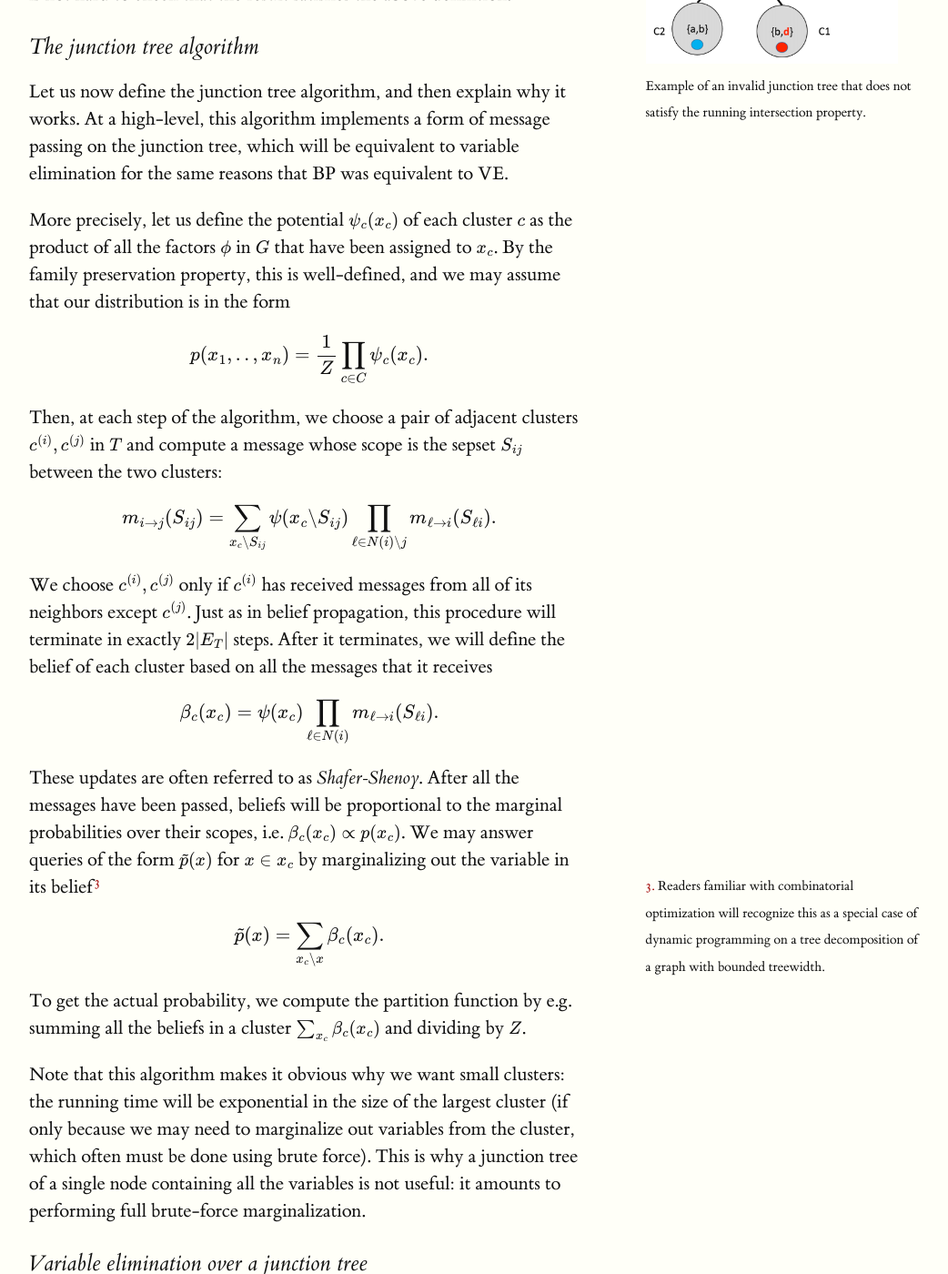
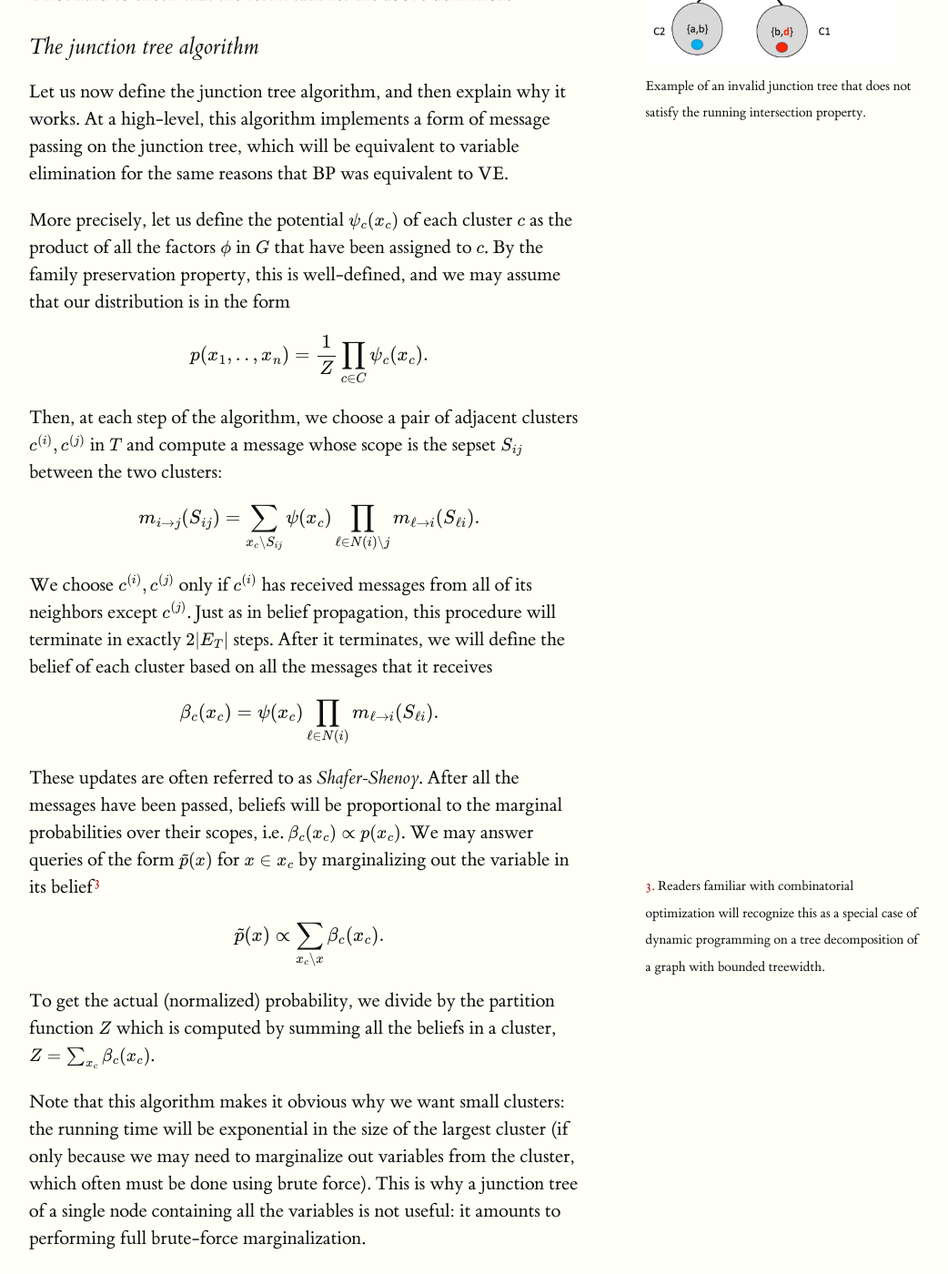
Before and after one commit to ermongroup/cs228-notes, a Jekyll site: the page built from inference/jt/index.md, in a window 1280 px wide and 1400 px high, scrolled down 7100 px. Shown: the whole window at 91% size, without its empty margins (128-1170 px from the left). Built offline with Jekyll 4.4.1, drawn with Linux system fonts in a browser that asks for light colours; formulas are drawn with MathJax 3; some of the changed text lies outside the part shown.

Commit message:
Fix typos in JT notes

```diff
--- a/inference/jt/index.md
+++ b/inference/jt/index.md
@@ -137,14 +137,14 @@ A special case when we *can* find the optimal junction tree is when $$G$$ itself
 
 Let us now define the junction tree algorithm, and then explain why it works. At a high-level, this algorithm implements a form of message passing on the junction tree, which will be equivalent to variable elimination for the same reasons that BP was equivalent to VE.
 
-More precisely, let us define the potential $$\psi_c(x_c)$$ of each cluster $$c$$ as the product of all the factors $$\phi$$ in $$G$$ that have been assigned to $$x_c$$. By the family preservation property, this is well-defined, and we may assume that our distribution is in the form
+More precisely, let us define the potential $$\psi_c(x_c)$$ of each cluster $$c$$ as the product of all the factors $$\phi$$ in $$G$$ that have been assigned to $$c$$. By the family preservation property, this is well-defined, and we may assume that our distribution is in the form
 {% math %}
 p(x_1,..,x_n) = \frac{1}{Z} \prod_{c \in C} \psi_c(x_c).
 {% endmath %}
 
 Then, at each step of the algorithm, we choose a pair of adjacent clusters $$c^{(i)}, c^{(j)}$$ in $$T$$ and compute a message whose scope is the sepset $$S_{ij}$$ between the two clusters:
 {% math %}
-m_{i\to j}(S_{ij}) = \sum_{x_c \backslash S_{ij}} \psi(x_c \backslash S_{ij}) \prod_{\ell \in N(i) \backslash j} m_{\ell \to i}(S_{\ell i}).
+m_{i\to j}(S_{ij}) = \sum_{x_c \backslash S_{ij}} \psi(x_c) \prod_{\ell \in N(i) \backslash j} m_{\ell \to i}(S_{\ell i}).
 {% endmath %}
 
 We choose $$c^{(i)}, c^{(j)}$$ only if $$c^{(i)}$$ has received messages from all of its neighbors except $$c^{(j)}$$. Just as in belief propagation, this procedure will terminate in exactly {%m%}2|E_T|{%em%} steps. After it terminates, we will define the belief of each cluster based on all the messages that it receives
@@ -154,9 +154,9 @@ We choose $$c^{(i)}, c^{(j)}$$ only if $$c^{(i)}$$ has received messages from al
 
 These updates are often referred to as *Shafer-Shenoy*. After all the messages have been passed, beliefs will be proportional to the marginal probabilities over their scopes, i.e. $$\beta_c(x_c) \propto p(x_c)$$. We may answer queries of the form $$\tp(x)$$ for $$x \in x_c$$ by marginalizing out the variable in its belief{% sidenote 1 'Readers familiar with combinatorial optimization will recognize this as a special case of dynamic programming on a tree decomposition of a graph with bounded treewidth.'%}
 {% math %}
-\tp(x) = \sum_{x_c \backslash x} \beta_c(x_c) .
+\tp(x) \propto \sum_{x_c \backslash x} \beta_c(x_c) .
 {% endmath %}
-To get the actual probability, we compute the partition function by e.g. summing all the beliefs in a cluster $$\sum_{x_c} \beta_c(x_c)$$ and dividing by $$Z$$.
+To get the actual (normalized) probability, we divide by the partition function $$Z$$ which is computed by summing all the beliefs in a cluster, $$Z = \sum_{x_c} \beta_c(x_c)$$.
 
 Note that this algorithm makes it obvious why we want small clusters: the running time will be exponential in the size of the largest cluster (if only because we may need to marginalize out variables from the cluster, which often must be done using brute force). This is why a junction tree of a single node containing all the variables is not useful: it amounts to performing full brute-force marginalization.
 
```
Also changed, not shown: other parts of inference/jt/index.md (+2 -2 lines).
